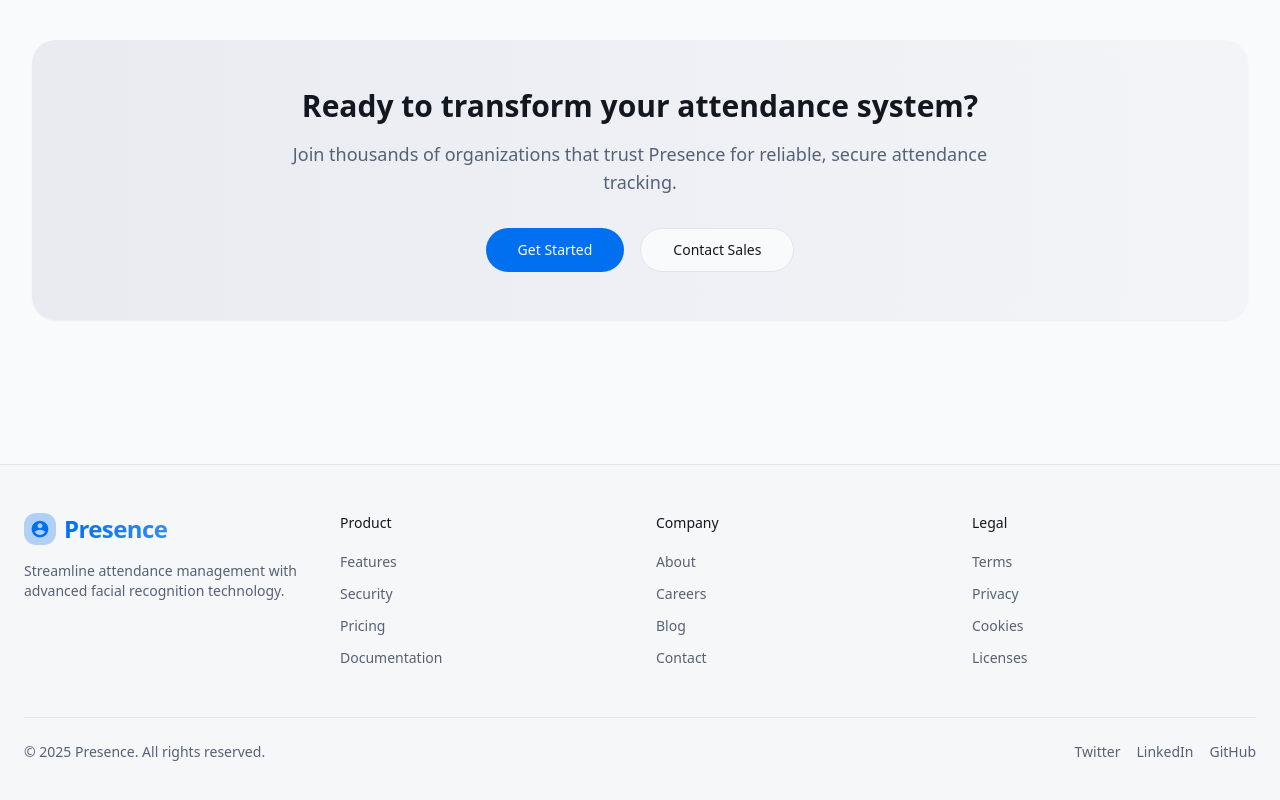
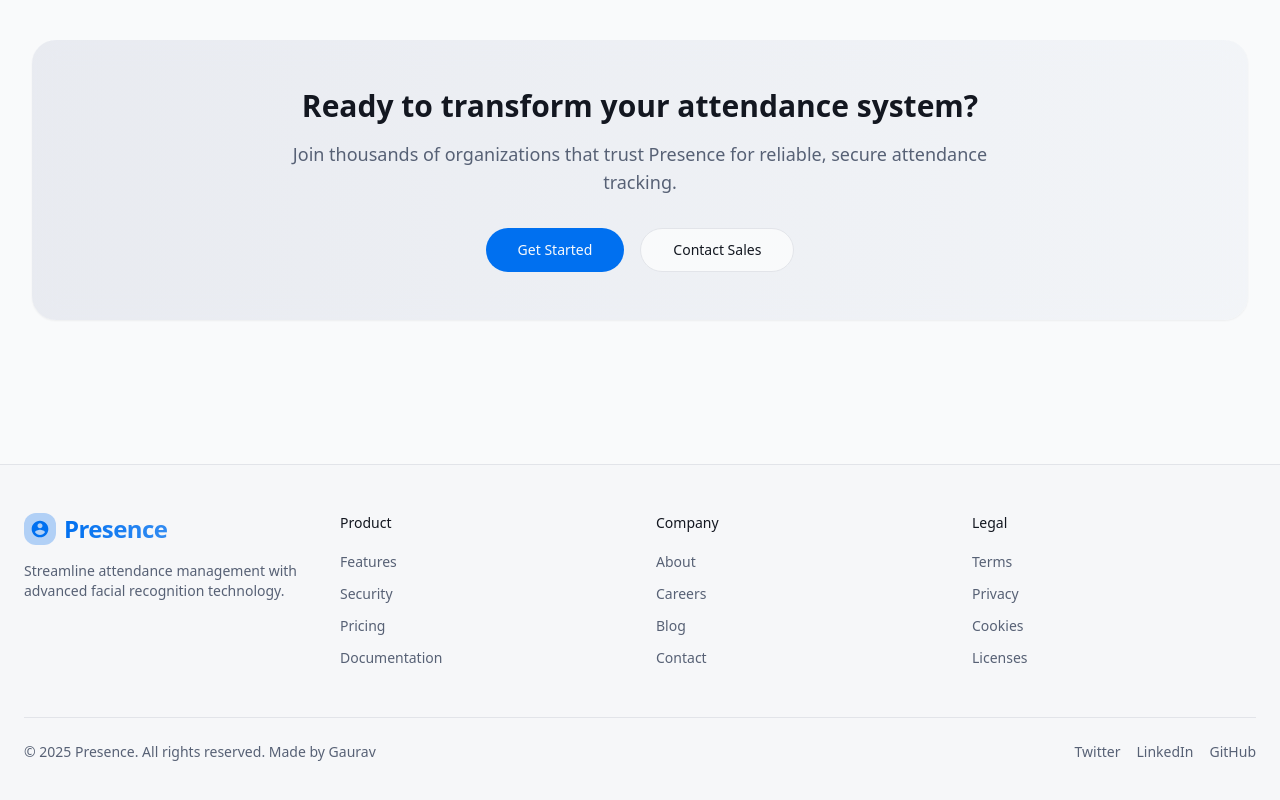
Before and after one commit to Rca-Team/presence-electronicgaurav-71, a React (Vite) app: page / in a window 1280 px wide. Shown: the part 1235-2035 px from the top of the page. Built offline with nearby package versions, Linux system fonts and the light colour scheme.

Commit message:
Remove Lovable branding
Remove all instances of "Lovable" branding from the project and replace with "Made by Gaurav".

```diff
--- a/src/components/Footer.tsx
+++ b/src/components/Footer.tsx
@@ -56,7 +56,7 @@ const Footer = () => {
 
       <div className="max-w-7xl mx-auto mt-12 pt-6 border-t border-border flex flex-col md:flex-row justify-between items-center">
         <p className="text-sm text-muted-foreground">
-          © {new Date().getFullYear()} Presence. All rights reserved.
+          © {new Date().getFullYear()} Presence. All rights reserved. <span className="font-medium">Made by Gaurav</span>
         </p>
         <div className="flex space-x-4 mt-4 md:mt-0">
           {['Twitter', 'LinkedIn', 'GitHub'].map((item) => (
```
Also changed, not shown: 1 other file (tests, documents, lock files or other folders).
